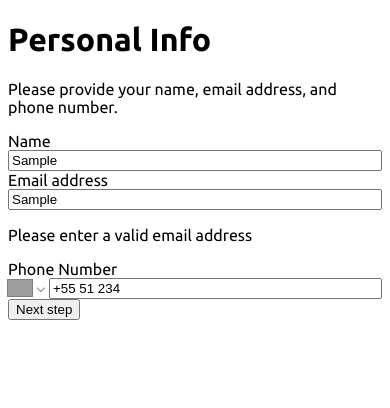
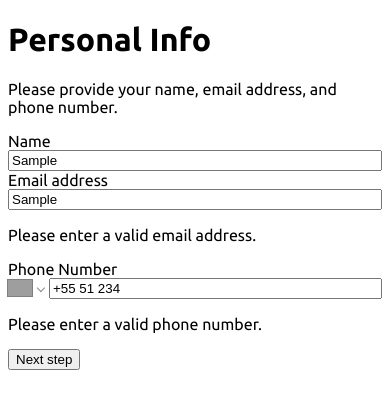
Before and after one commit to jakegodsall/multistep-form-frontend, a React (Create React App) app: page / in a window 390 px wide. Both pictures are taken after typing "Sample", "Sample", "5551234" into the empty fields and a click on the button "Next step". Shown: the top 408 px of the page. Built offline with nearby package versions, Linux system fonts and the light colour scheme; grey boxes are pictures that could not be loaded.

Commit message:
added phone number validation to the form component

```diff
--- a/src/components/Form/Form.js
+++ b/src/components/Form/Form.js
@@ -2,7 +2,7 @@
 import styles from './Form.module.css';
 
 import 'react-phone-number-input/style.css';
-import PhoneInput from 'react-phone-number-input';
+import PhoneInput, { isValidPhoneNumber } from 'react-phone-number-input';
 
 const isName = (name) => {
     const re = /^[a-zA-Z -]+$/;
@@ -31,12 +31,15 @@
     const enteredEmailIsEmpty = enteredEmail.trim().length === 0;
     const enteredEmailIsNotEmail = !isEmail(enteredEmail);
     const enteredNumberIsEmpty = enteredNumber.trim().length === 0;
+    const enteredNumberIsNotValid = !isValidPhoneNumber(enteredNumber);
 
     // validator message conditions
     const emptyName = enteredNameIsEmpty && enteredNameTouched;
     const invalidName = !enteredNameIsEmpty && enteredNameIsNotName && enteredNameTouched;
     const emptyEmail = enteredEmailIsEmpty && enteredEmailTouched;
     const invalidEmail = !enteredEmailIsEmpty && enteredEmailIsNotEmail && enteredEmailTouched;
+    const emptyNumber = enteredNumberIsEmpty && enteredNumberTouched;
+    const invalidNumber = !enteredNumberIsEmpty && enteredNumberIsNotValid && enteredNumberTouched;
 
     const enteredNameChangeHandler = (e) => {
         setEnteredName(e.target.value);
@@ -83,8 +86,8 @@
                     onChange={enteredNameChangeHandler}
                     onBlur={enteredNameBlurHandler}
                 />
-                {emptyName && <p>Name cannot be empty</p>}
-                {invalidName && <p>Please enter a valid name</p>}
+                {emptyName && <p>Name cannot be empty.</p>}
+                {invalidName && <p>Please enter a valid name.</p>}
             </div>
             <div className={styles.formElement}>
                 <label htmlFor='email-address'>Email address</label>
@@ -95,8 +98,8 @@
                     onChange={enteredEmailChangeHandler}
                     onBlur={enteredEmailBlurHandler}
                 />
-                {emptyEmail && <p>Email cannot be empty</p>}
-                {invalidEmail && <p>Please enter a valid email address</p>}
+                {emptyEmail && <p>Email address cannot be empty.</p>}
+                {invalidEmail && <p>Please enter a valid email address.</p>}
             </div>
             <div className={styles.formElement}>
                 <label htmlFor='phone'>Phone Number</label>
@@ -107,6 +110,8 @@
                     onChange={enteredNumberChangeHandler}
                     onBlur={enteredNumberBlurHandler}
                 ></PhoneInput>
+                {emptyNumber && <p>Phone number cannot be empty.</p>}
+                {invalidNumber && <p>Please enter a valid phone number.</p>}
             </div>
 
             <button type='submit'>Next step</button>
```
